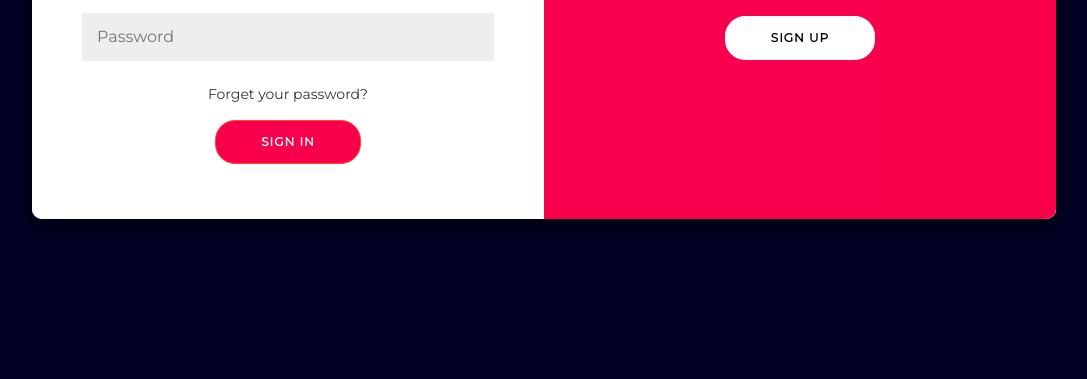
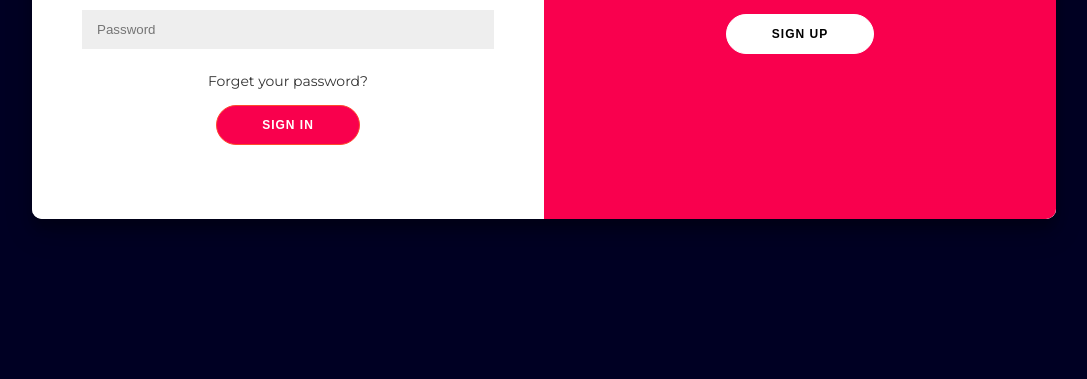
Before and after one commit to itsraghadalotibi/FluentFlyer-web381, a plain HTML site: page registration.html in a window 1280 px wide. Shown: the part 421-800 px from the top of the page, without its empty margins (96-1183 px from the left). Drawn offline with nearby package versions, Linux system fonts and the light colour scheme.

Commit message:
linking js correctly + removing extra head

```diff
--- a/registration.html
+++ b/registration.html
@@ -5,13 +5,8 @@
     <meta charset="utf-8">
     <meta name="viewport" content="width=device-width, initial-scale=1">
     <title>registration</title>
-    <link rel="stylesheet" href="https://cdn.jsdelivr.net/npm/bootstrap@5.2.0/dist/css/bootstrap.min.css">
     <link rel="stylesheet" href="https://use.fontawesome.com/releases/v6.5.1/css/all.css">
-    <link href="https://cdn.jsdelivr.net/npm/remixicon@2.5.0/fonts/remixicon.css" rel="stylesheet">
-    <link rel="stylesheet" href="https://cdn.jsdelivr.net/npm/@fancyapps/ui@4.0/dist/fancybox.css">
-    <link rel="stylesheet" href="https://unpkg.com/aos@next/dist/aos.css" />
-    <link rel="stylesheet" href="https://cdn.jsdelivr.net/npm/bootstrap-icons@1.11.3/font/bootstrap-icons.min.css">
-    <link rel="stylesheet" href="assets/css/registration.css">
+    <link rel="stylesheet" href="/assets/css/registration.css">
 
 </head>
 <body>
@@ -65,5 +60,5 @@
         </div>
     </div>
 </div>
-<script src="script.js"></script>
+<script src="assets/js/script.js"></script>
 </body>
```
